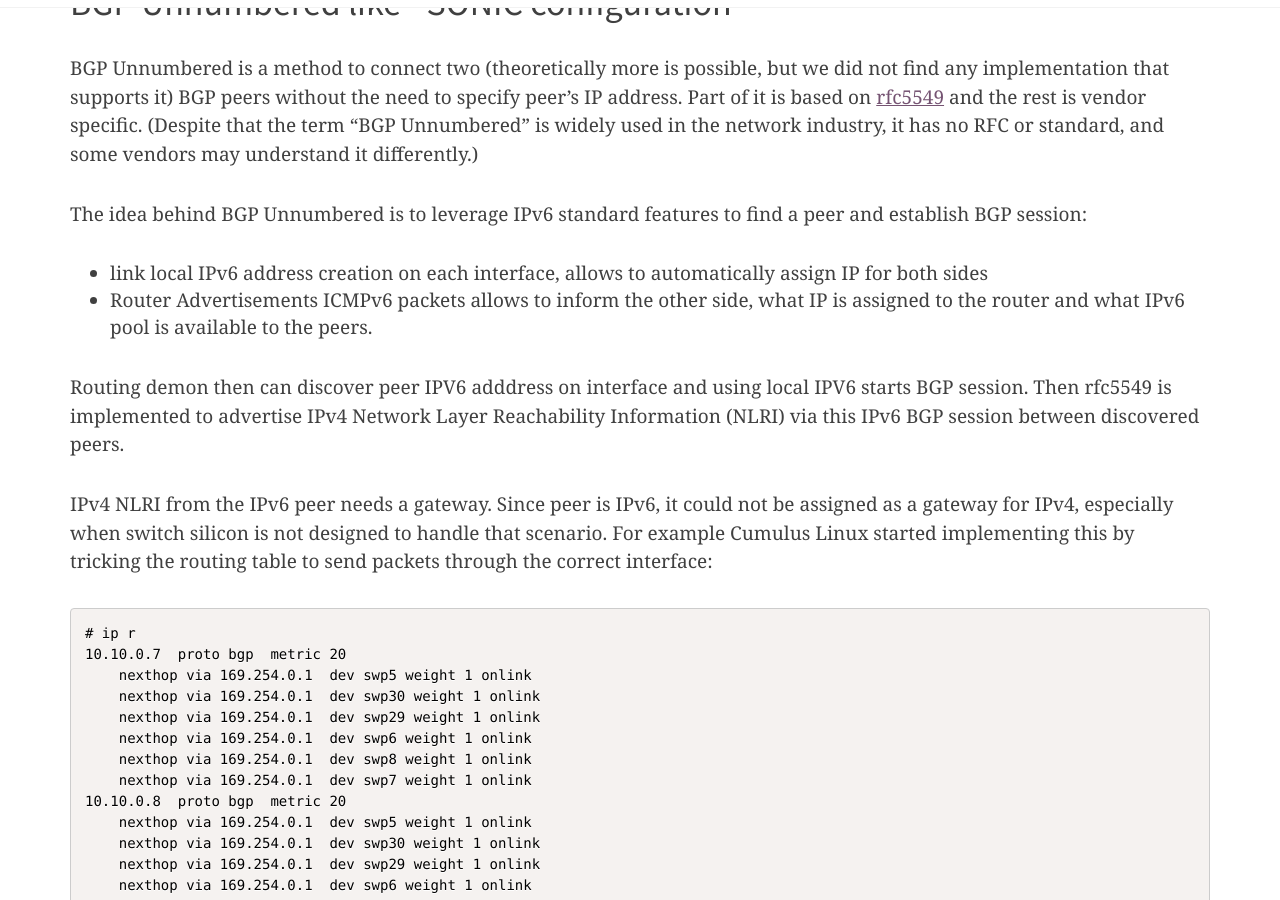
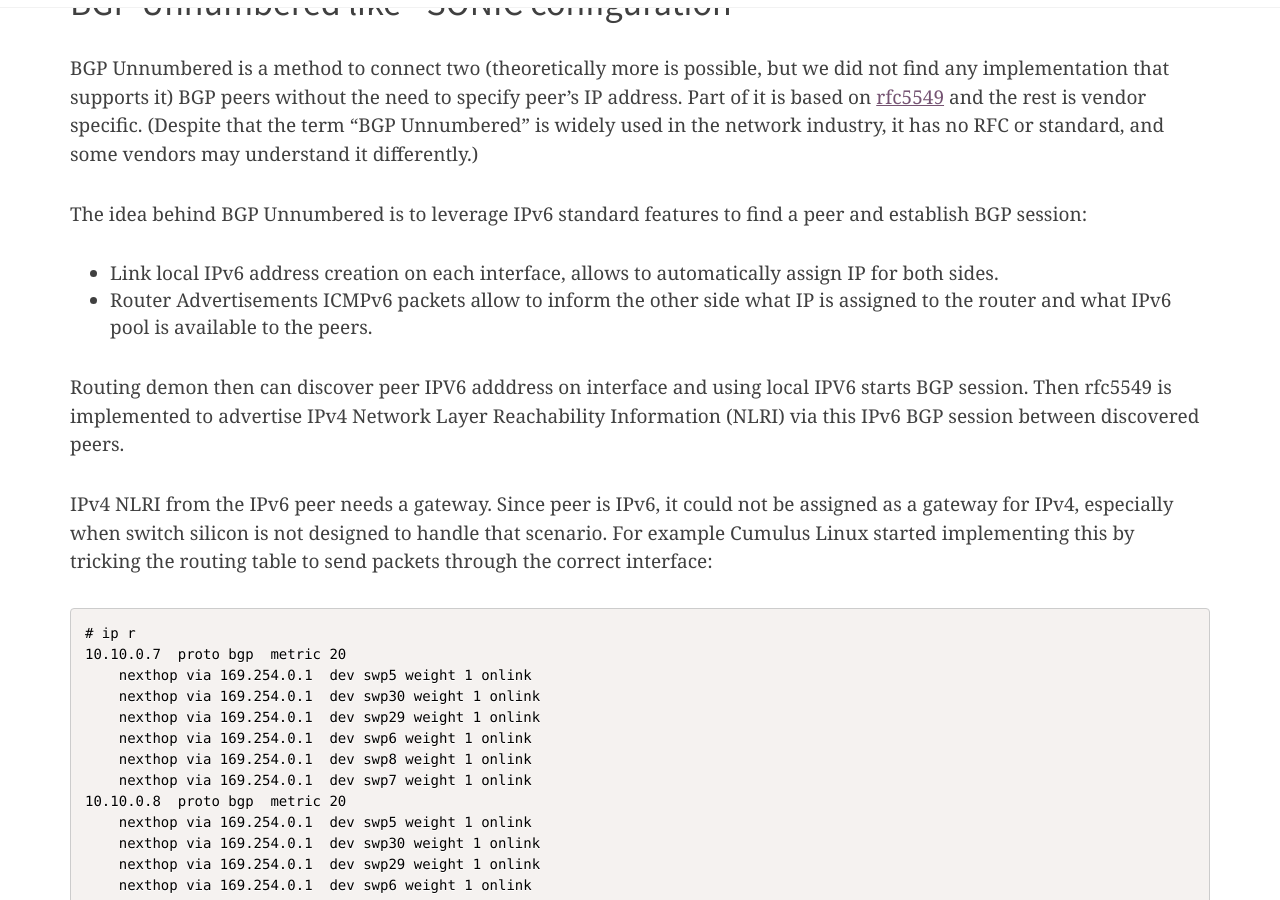
Before and after one commit to RTBHOUSE/techblog, a Jekyll site: the page built from _posts/2021-11-25-L2-EVPN-to-L3-concept-part2.markdown, in a window 1280 px wide and 900 px high, scrolled down 4396 px. Built offline with Jekyll 4.4.1, drawn with Linux system fonts in a browser that asks for light colours; nearby versions of some CDN libraries; comment, search, counter and statistics services are not loaded.

Commit message:
Update 2021-11-25-L2-EVPN-to-L3-concept-part2.markdown

```diff
--- a/_posts/2021-11-25-L2-EVPN-to-L3-concept-part2.markdown
+++ b/_posts/2021-11-25-L2-EVPN-to-L3-concept-part2.markdown
@@ -252,8 +252,8 @@ and the rest is vendor specific.
 it has no RFC or standard, and some vendors may understand it differently.)
 
 The idea behind BGP Unnumbered is to leverage IPv6 standard features to find a peer and establish BGP session:
-  - link local IPv6 address creation on each interface, allows to automatically assign IP for both sides
-  - Router Advertisements ICMPv6 packets allows to inform the other side, what IP is assigned to the router
+  - Link local IPv6 address creation on each interface, allows to automatically assign IP for both sides.
+  - Router Advertisements ICMPv6 packets allow to inform the other side what IP is assigned to the router
     and what IPv6 pool is available to the peers.
 
 Routing demon then can discover peer IPV6 adddress on interface and using local IPV6 starts BGP session.
```
